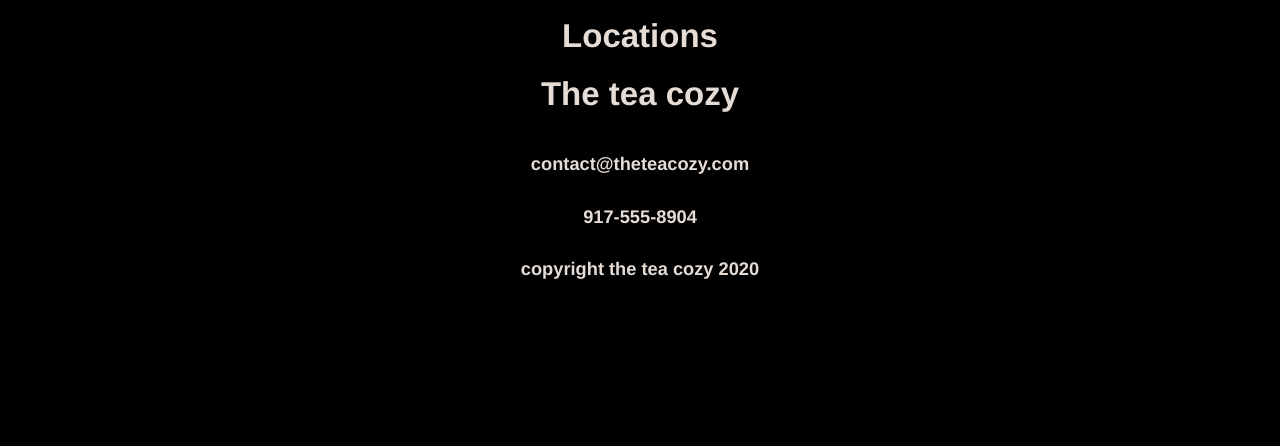
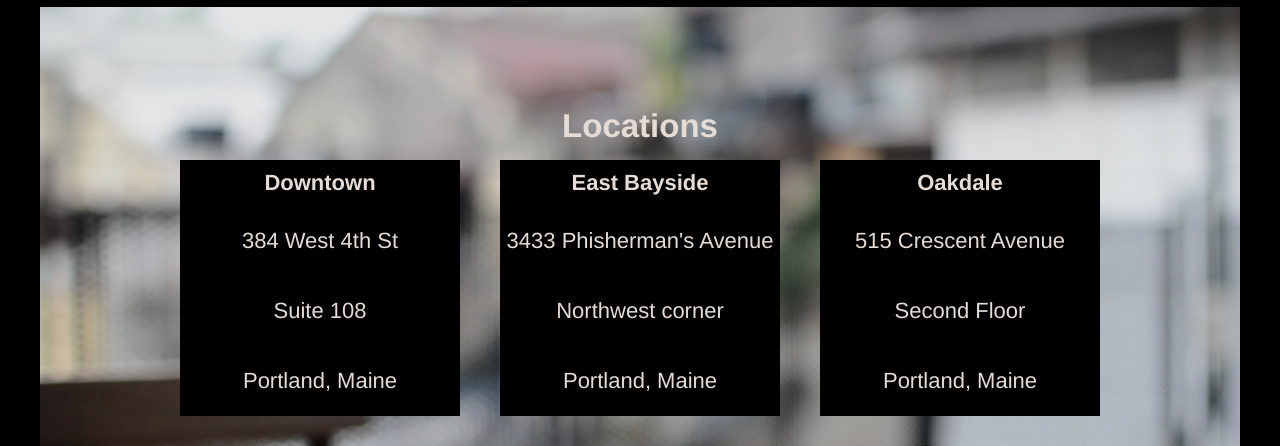
Before and after one commit to chriskorsak/tea-cozy, a plain HTML site: page index.html in a window 1280 px wide. Shown: the part 1410-1856 px from the top of the page. Before the commit the page ends 1721 px from the top, so only its background shows below. Drawn offline with Linux system fonts and the light colour scheme.

Commit message:
add locations and address css styles, add addresses to index.html page.

```diff
--- a/css/style.css
+++ b/css/style.css
@@ -75,3 +75,32 @@ main {
 figure {
   margin: 10px;
 }
+
+#locations {
+  width: 1200px;
+  height: 500px;
+  padding-top: 70px;
+  margin: 0 auto;
+  background-image: url('../images/img-locations-background.jpg');
+}
+
+#locations h2 {
+  padding: 30px 0px 0px 0px;
+  margin: 0px;
+}
+
+#addressContainer {
+  display: flex;
+  justify-content: center;
+}
+
+.address {
+  width: 300px;
+  background-color: black;
+  opacity: 1;
+  margin: 15px 20px;
+  display: flex;
+  flex-direction: column;
+  justify-content: center;
+  flex-basis: 280px;
+}
--- a/index.html
+++ b/index.html
@@ -51,6 +51,26 @@
       </div>
       <div id="locations">
         <h2>Locations</h2>
+        <div id="addressContainer">
+          <div class="address">
+            <h4>Downtown</h4>
+            <p>384 West 4th St</p>
+            <p>Suite 108</p>
+            <p>Portland, Maine</p>
+          </div>
+          <div class="address">
+            <h4>East Bayside</h4>
+            <p>3433 Phisherman's Avenue</p>
+            <p>Northwest corner</p>
+            <p>Portland, Maine</p>
+          </div>
+          <div class="address">
+            <h4>Oakdale</h4>
+            <p>515 Crescent Avenue</p>
+            <p>Second Floor</p>
+            <p>Portland, Maine</p>
+          </div>
+        </div>
       </div>
     </main>
     <footer>
```
